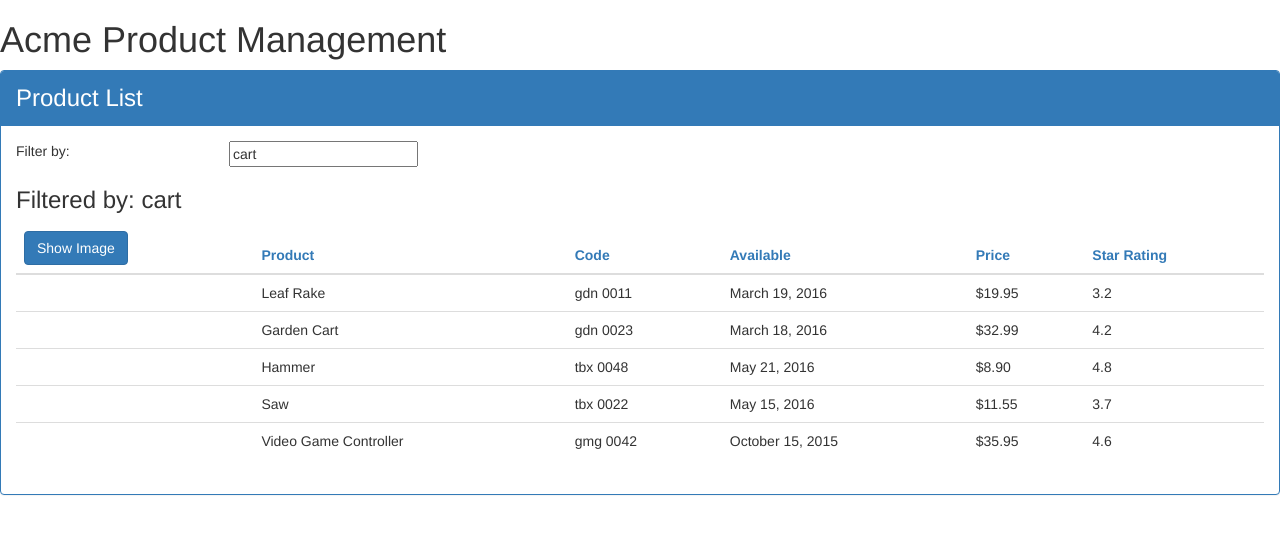
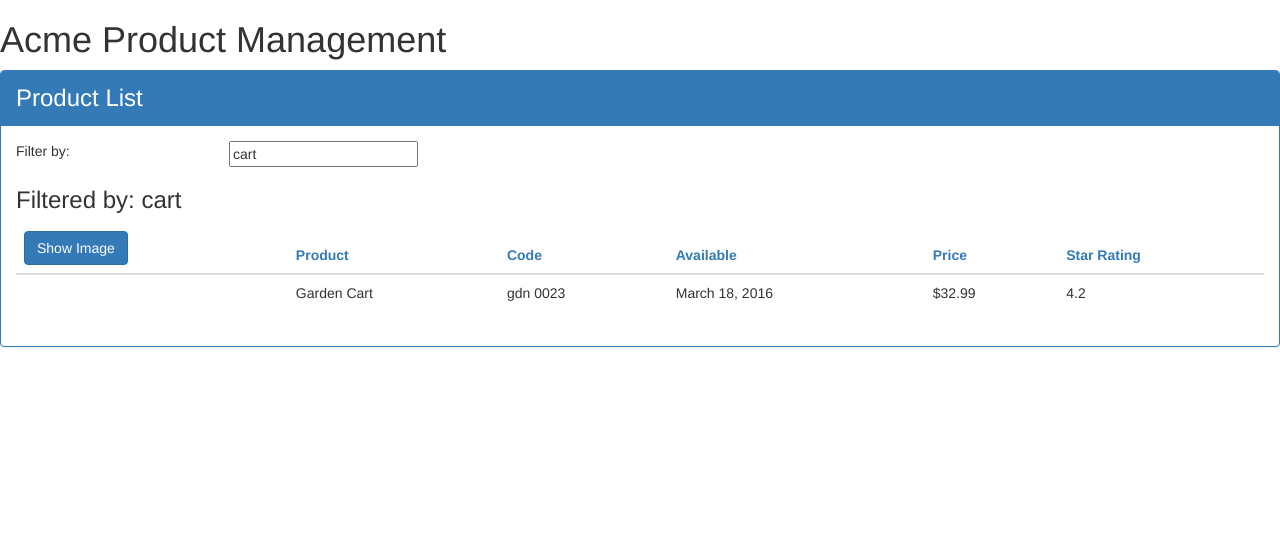
Before and after one commit to jnewcomb84/APM, an Angular app: page / in a window 1280 px wide. Shown: the top 534 px of the page. Built offline with nearby package versions, Linux system fonts and the light colour scheme.

Commit message:
implemented the filtered by functionality to filter down the product-list.

```diff
--- a/src/app/products/product-list.component.html
+++ b/src/app/products/product-list.component.html
@@ -33,7 +33,7 @@
                 </tr>
                 </thead>
                 <tbody>
-                <tr *ngFor="let product of products">
+                <tr *ngFor="let product of filteredProducts">
                     <td>
                         <img *ngIf="showImage"
                              [src]="product.imageUrl"
--- a/src/app/products/product-list.component.ts
+++ b/src/app/products/product-list.component.ts
@@ -11,7 +11,7 @@ export class ProductListComponent implements OnInit {
     imageWidth: number = 50;
     imageMargin: number = 2;
     showImage: boolean = false;
-    listFilter: string = 'cart';
+    filteredProducts: IProduct[];
     products: IProduct[] = [
         {
             'productId': 1,
@@ -65,6 +65,24 @@ export class ProductListComponent implements OnInit {
         }
     ];
 
+    _listFilter: string;
+    get listFilter(): string {
+        return this._listFilter;
+    }
+    set listFilter(value:string) {
+        this._listFilter = value;
+        this.filteredProducts = this.listFilter ? this.performFilter(this.listFilter) : this.products;
+    }
+
+    constructor() {
+        this.filteredProducts = this.products;
+        this.listFilter = 'cart';
+    }
+    performFilter(filterBy: string): IProduct[] {
+        filterBy = filterBy.toLocaleLowerCase();
+        return this.products.filter((product: IProduct) =>
+            product.productName.toLocaleLowerCase().indexOf(filterBy) !== -1);
+    }
     toggleImage(): void {
         this.showImage = !this.showImage;
     }
```
